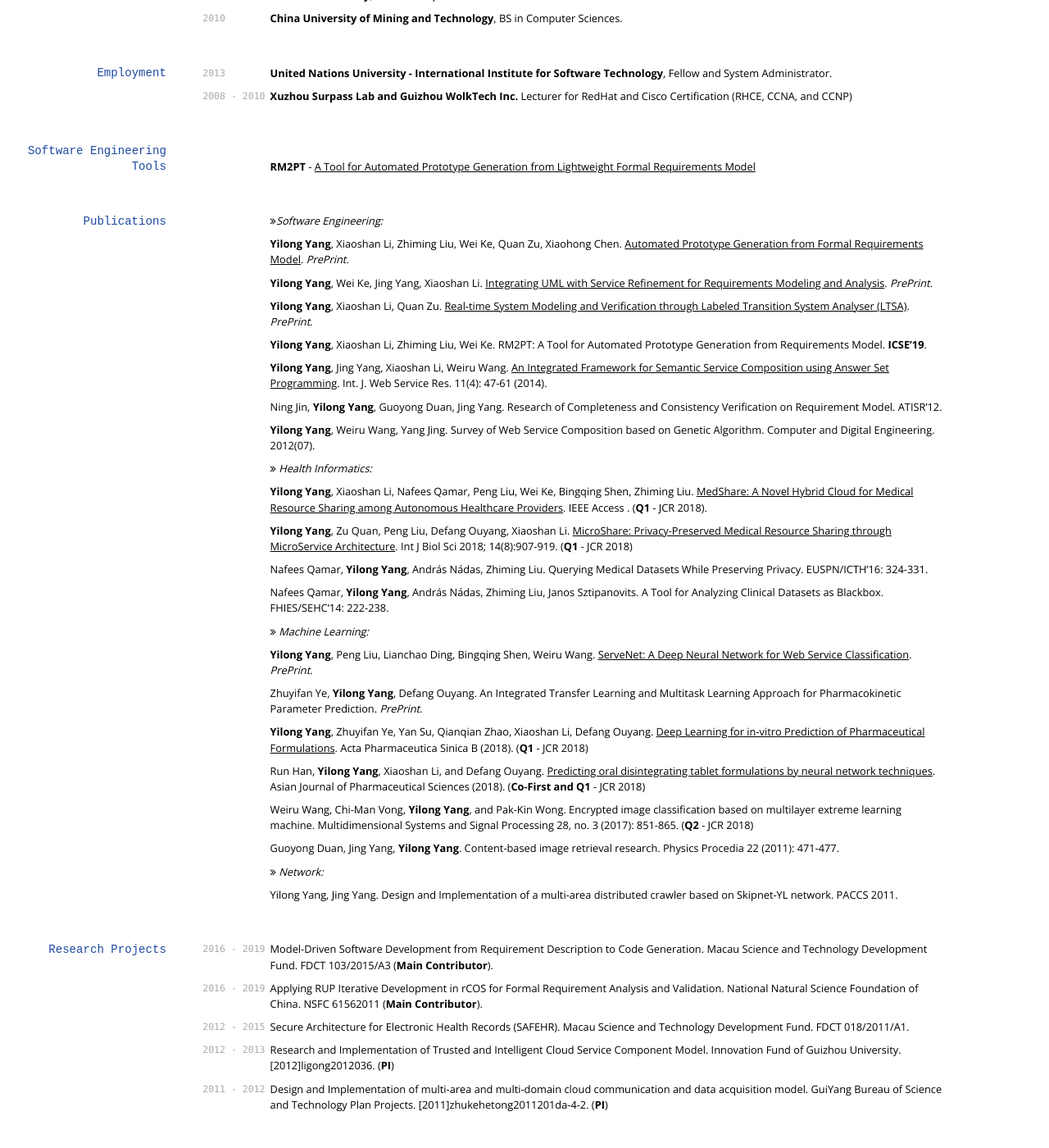
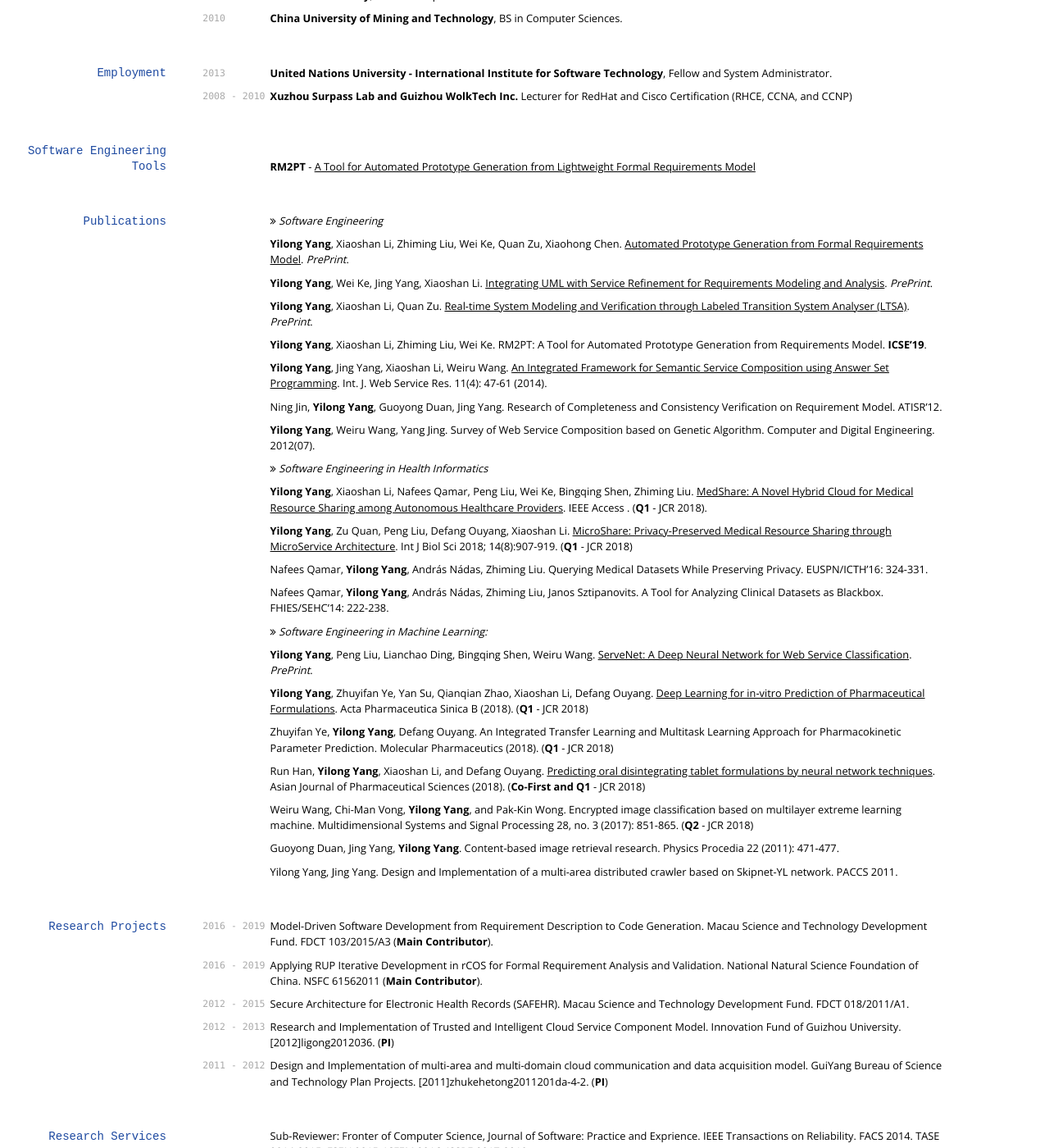
Before and after one commit to yylonly/yylonly.github.io, a Jekyll site: the page built from index.md, in a window 1280 px wide and 1400 px high, scrolled down 346 px. Shown: the whole window at 82% size. Built offline with Jekyll 4.4.1, drawn with Linux system fonts in a browser that asks for light colours; nearby versions of some CDN libraries; some web fonts are replaced.

Commit message:
update list

```diff
--- a/index.md
+++ b/index.md
@@ -41,7 +41,7 @@ I'm a PhD Candidate in Software Engineering at the University of Macau, Macau. R
 
 ## Publications
 
-<i class="fa fa-angle-double-right" aria-hidden="true"></i>*Software Engineering:*
+<i class="fa fa-angle-double-right" aria-hidden="true"></i> *Software Engineering*
 
 **Yilong Yang**, Xiaoshan Li, Zhiming Liu, Wei Ke, Quan Zu, Xiaohong Chen. [Automated Prototype Generation from Formal Requirements Model](https://www.researchgate.net/publication/327392292_Automated_Prototype_Generation_from_Formal_Requirements_Model). *PrePrint*.
 
@@ -57,7 +57,7 @@ Ning Jin, **Yilong Yang**, Guoyong Duan, Jing Yang. Research of Completeness and
 
 **Yilong Yang**, Weiru Wang, Yang Jing. Survey of Web Service Composition based on Genetic Algorithm. Computer and Digital Engineering. 2012(07).
 
-<i class="fa fa-angle-double-right" aria-hidden="true"></i> *Health Informatics:*
+<i class="fa fa-angle-double-right" aria-hidden="true"></i> *Software Engineering in Health Informatics*
 
 **Yilong Yang**, Xiaoshan Li, Nafees Qamar, Peng Liu, Wei Ke, Bingqing Shen, Zhiming Liu. [MedShare: A Novel Hybrid Cloud for Medical Resource Sharing among Autonomous Healthcare Providers](https://www.researchgate.net/publication/327027574_MedShare_A_Novel_Hybrid_Cloud_for_Medical_Resource_Sharing_among_Autonomous_Healthcare_Providers). IEEE Access . (**Q1** - JCR 2018).
 
@@ -68,21 +68,19 @@ Nafees Qamar, **Yilong Yang**, András Nádas, Zhiming Liu. Querying Medical Dat
 Nafees Qamar, **Yilong Yang**, András Nádas, Zhiming Liu, Janos Sztipanovits. A Tool for Analyzing Clinical Datasets as Blackbox. FHIES/SEHC'14: 222-238.
 
 <i class="fa fa-angle-double-right" aria-hidden="true"></i>
- *Machine Learning:*
+ *Software Engineering in Machine Learning:*
 
 **Yilong Yang**, Peng Liu, Lianchao Ding, Bingqing Shen, Weiru Wang. [ServeNet: A Deep Neural Network for Web Service Classification](https://www.researchgate.net/publication/325778290_ServeNet_A_Deep_Neural_Network_for_Web_Service_Classification). *PrePrint*.
 
-Zhuyifan Ye, **Yilong Yang**, Defang Ouyang. An Integrated Transfer Learning and Multitask Learning Approach for Pharmacokinetic Parameter Prediction. *PrePrint*.
+**Yilong Yang**, Zhuyifan Ye, Yan Su, Qianqian Zhao, Xiaoshan Li, Defang Ouyang. [Deep Learning for in-vitro Prediction of Pharmaceutical Formulations](https://www.researchgate.net/publication/327496228_Deep_learning_for_in_vitro_prediction_of_pharmaceutical_formulations). Acta Pharmaceutica Sinica B (2018). (**Q1** - JCR 2018)
 
-**Yilong Yang**, Zhuyifan Ye, Yan Su, Qianqian Zhao, Xiaoshan Li, Defang Ouyang. [Deep Learning for in-vitro Prediction of Pharmaceutical Formulations](https://www.researchgate.net/publication/327496228_Deep_learning_for_in_vitro_prediction_of_pharmaceutical_formulations). Acta Pharmaceutica Sinica B (2018). (**Q1** - JCR 2018)
+Zhuyifan Ye, **Yilong Yang**, Defang Ouyang. An Integrated Transfer Learning and Multitask Learning Approach for Pharmacokinetic Parameter Prediction. Molecular Pharmaceutics (2018). (**Q1** - JCR 2018)
 
 Run Han, **Yilong Yang**, Xiaoshan Li, and Defang Ouyang. [Predicting oral disintegrating tablet formulations by neural network techniques](https://www.researchgate.net/publication/322902289_Predicting_Oral_Disintegrating_Tablet_Formulations_by_Neural_Network_Techniques). Asian Journal of Pharmaceutical Sciences (2018). (**Co-First and Q1** - JCR 2018)
 
 Weiru Wang, Chi-Man Vong, **Yilong Yang**, and Pak-Kin Wong. Encrypted image classification based on multilayer extreme learning machine. Multidimensional Systems and Signal Processing 28, no. 3 (2017): 851-865. (**Q2** - JCR 2018)
 
 Guoyong Duan, Jing Yang, **Yilong Yang**. Content-based image retrieval research. Physics Procedia 22 (2011): 471-477.
-
-<i class="fa fa-angle-double-right" aria-hidden="true"></i> *Network:*
 
 Yilong Yang, Jing Yang. Design and Implementation of a multi-area distributed crawler based on Skipnet-YL network. PACCS 2011.
 
```
